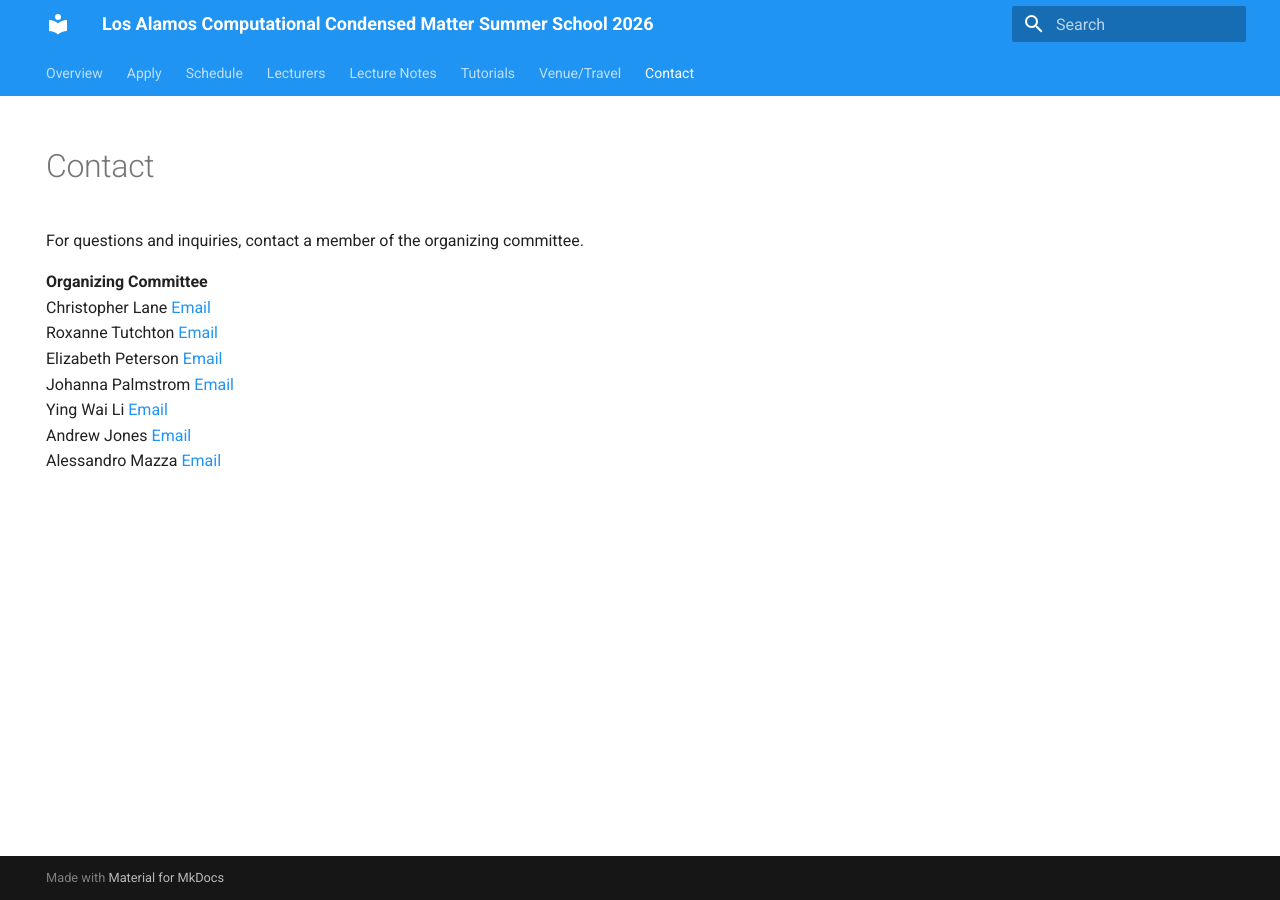
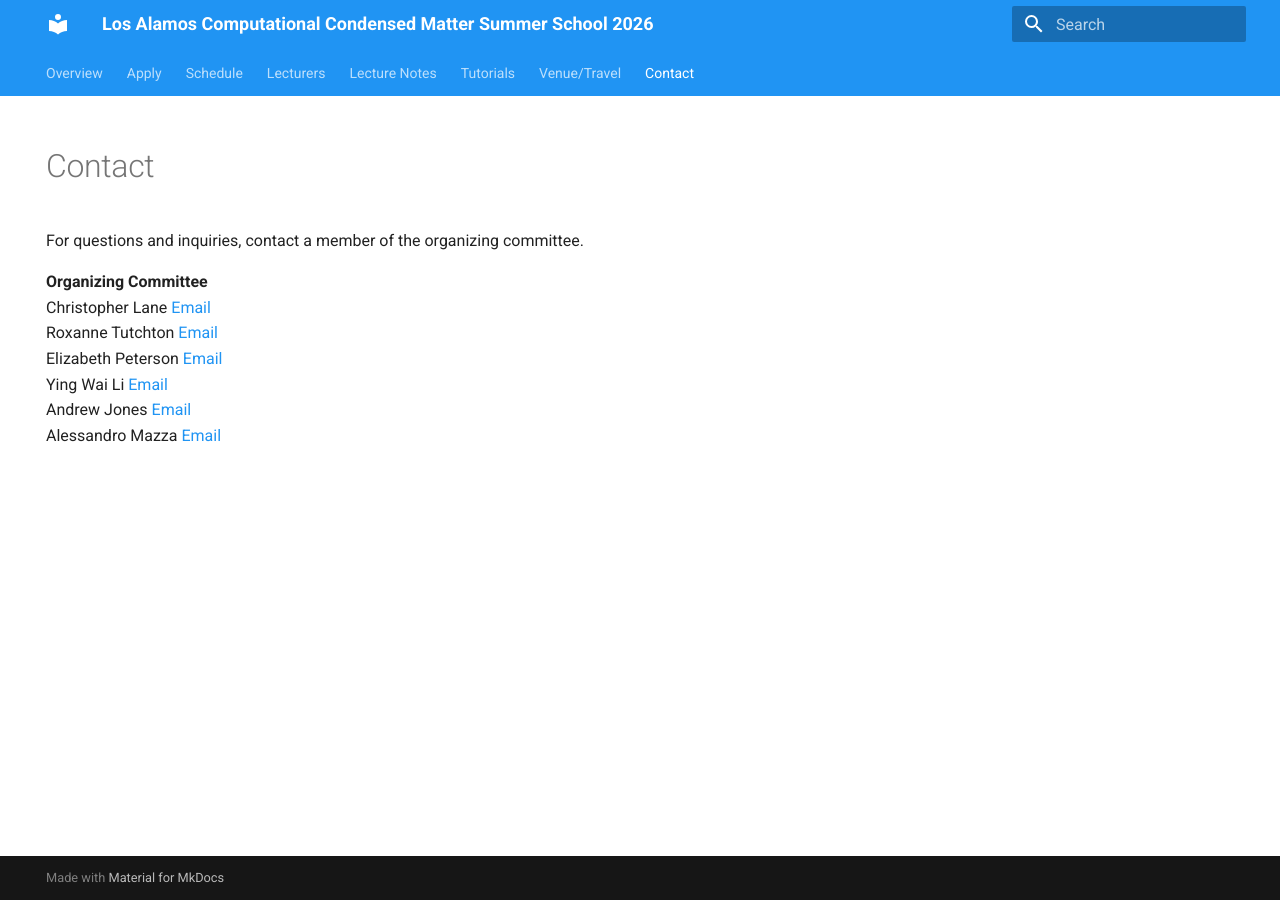
Before and after one commit to LACCMSS/2026, an MkDocs documentation site: the page built from docs/contact.md, in a window 1280 px wide. Built offline with MkDocs 1.6.1 and Material for MkDocs 9.7.7, drawn with Linux system fonts in a browser that asks for light colours.

Commit message:
Update contacts.

```diff
--- a/docs/contact.md
+++ b/docs/contact.md
@@ -11,7 +11,6 @@ For questions and inquiries, contact a member of the organizing committee.
 <br>Christopher Lane [Email](mailto:laneca@lanl.gov)
 <br>Roxanne Tutchton [Email](mailto:rtutchton@lanl.gov)
 <br>Elizabeth Peterson [Email](mailto:epeterson@lanl.gov)
-<br>Johanna Palmstrom [Email](mailto:jpalmstrom@lanl.gov)
 <br>Ying Wai Li [Email](mailto:yingwaili@lanl.gov)
 <br>Andrew Jones [Email](mailto:acj@lanl.gov)
 <br>Alessandro Mazza [Email](mailto:armazza@lanl.gov)
```
